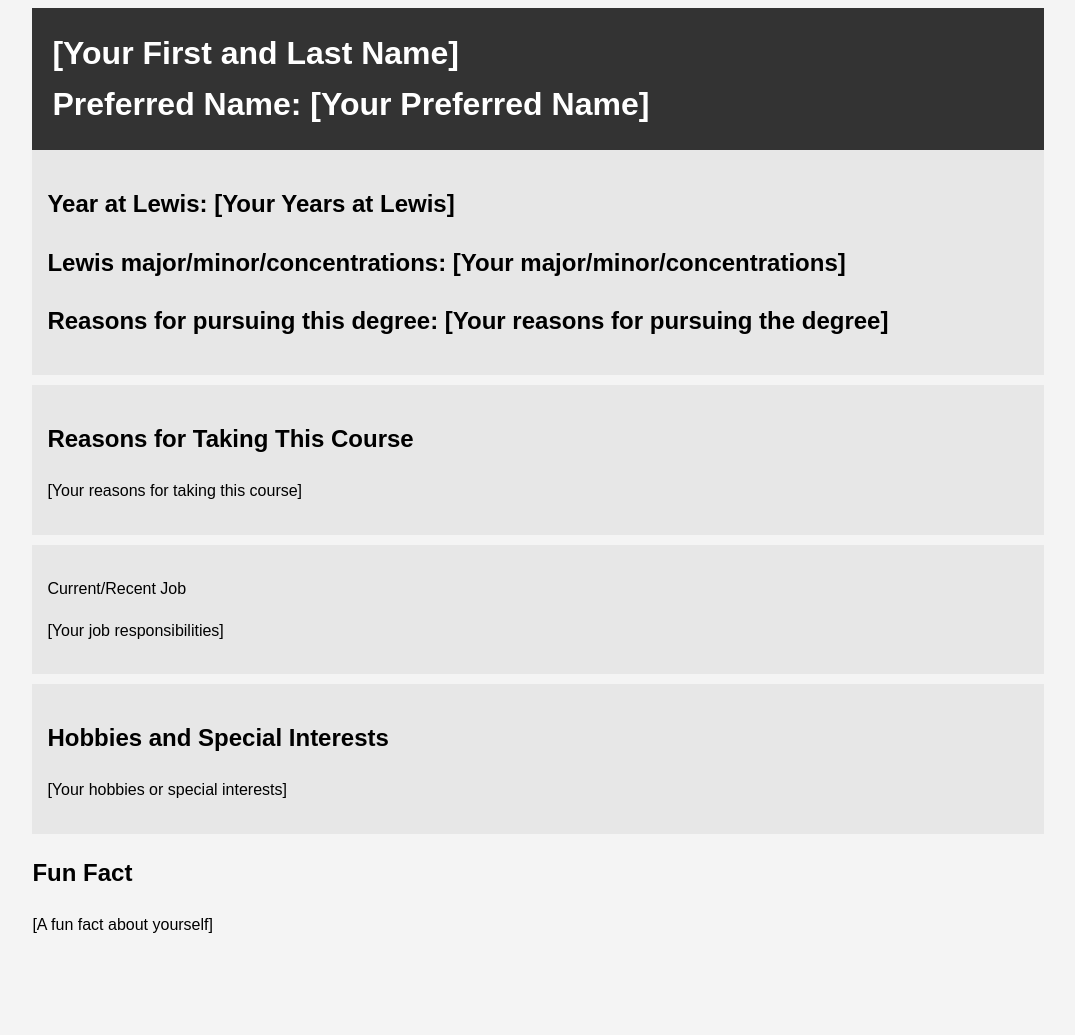
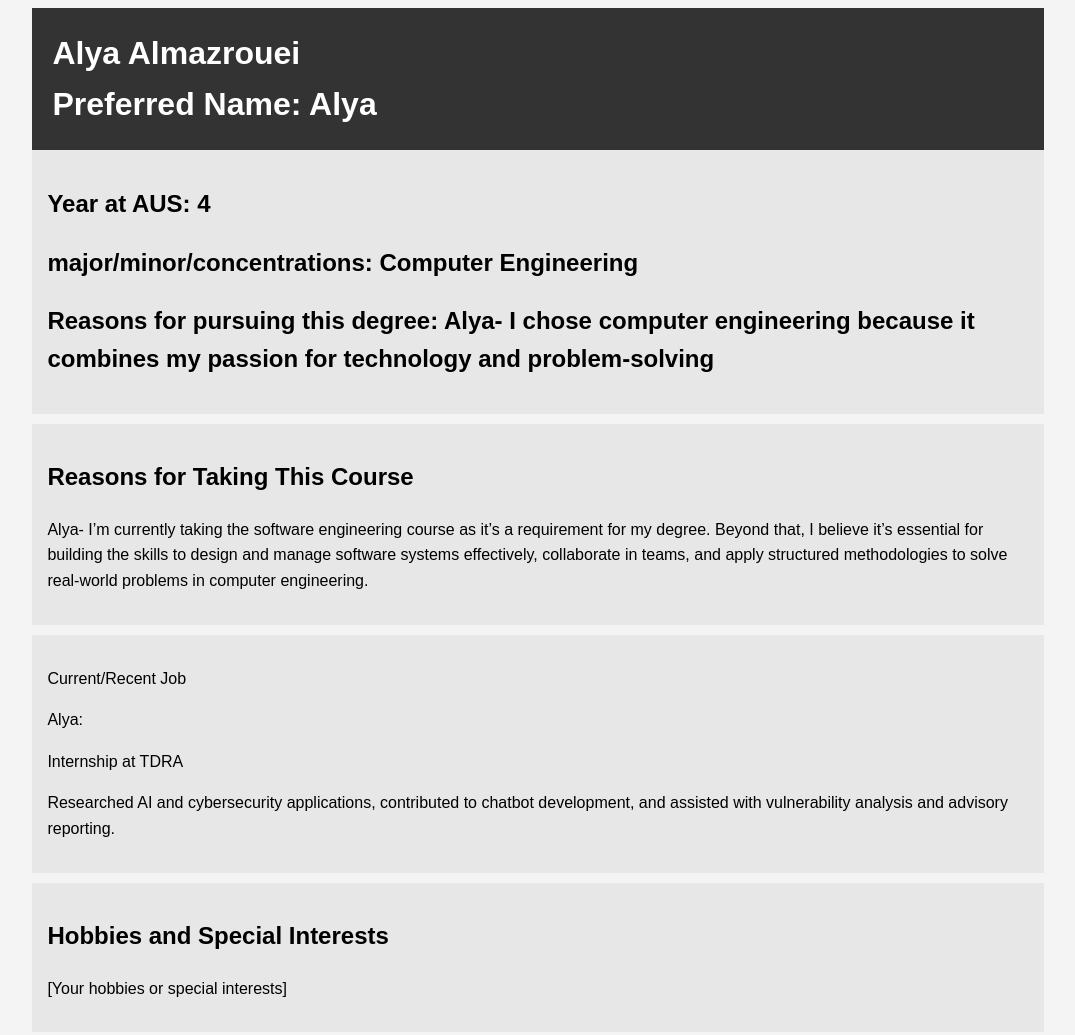
Before and after one commit to NadaAlyaMira/Assignment1, a plain HTML site: page index.html in a window 1280 px wide. Shown: the top 1035 px of the page, without its empty margins (102-1177 px from the left). Before the commit the page ends 962 px from the top, so only its background shows below. Drawn offline with Linux system fonts and the light colour scheme.

Commit message:
Update index.html

```diff
--- a/index.html
+++ b/index.html
@@ -31,24 +31,26 @@
 <body>
     <div class="container">
         <header class="main-info">
-            <h1>[Your First and Last Name]</h1>
-            <h1>Preferred Name: [Your Preferred Name]</h1>
+            <h1>Alya Almazrouei</h1>
+            <h1>Preferred Name: Alya</h1>
         </header>
 
         <section class="lewis">
-			<h2>Year at Lewis: [Your Years at Lewis]</h2>
-			<h2>Lewis major/minor/concentrations: [Your major/minor/concentrations]</h2>
-			<h2>Reasons for pursuing this degree: [Your reasons for pursuing the degree]</h2>
+			<h2>Year at AUS: 4</h2>
+			<h2>major/minor/concentrations: Computer Engineering</h2>
+			<h2>Reasons for pursuing this degree: Alya- I chose computer engineering because it combines my passion for technology and problem-solving</h2>
         </section>
 
 		<section class="course">
             <h2>Reasons for Taking This Course</h2>
-            <p>[Your reasons for taking this course]</p>
+            <p>Alya- I’m currently taking the software engineering course as it’s a requirement for my degree. Beyond that, I believe it’s essential for building the skills to design and manage software systems effectively, collaborate in teams, and apply structured methodologies to solve real-world problems in computer engineering.</p>
         </section>
 
 		<section class="job">
             <p>Current/Recent Job</p>
-			<p>[Your job responsibilities]</p>
+			<p>Alya: </p>
+			<p>Internship at TDRA </p>
+			<p>Researched AI and cybersecurity applications, contributed to chatbot development, and assisted with vulnerability analysis and advisory reporting.</p>
         </section>
 
         <section class="hobbies">
```
